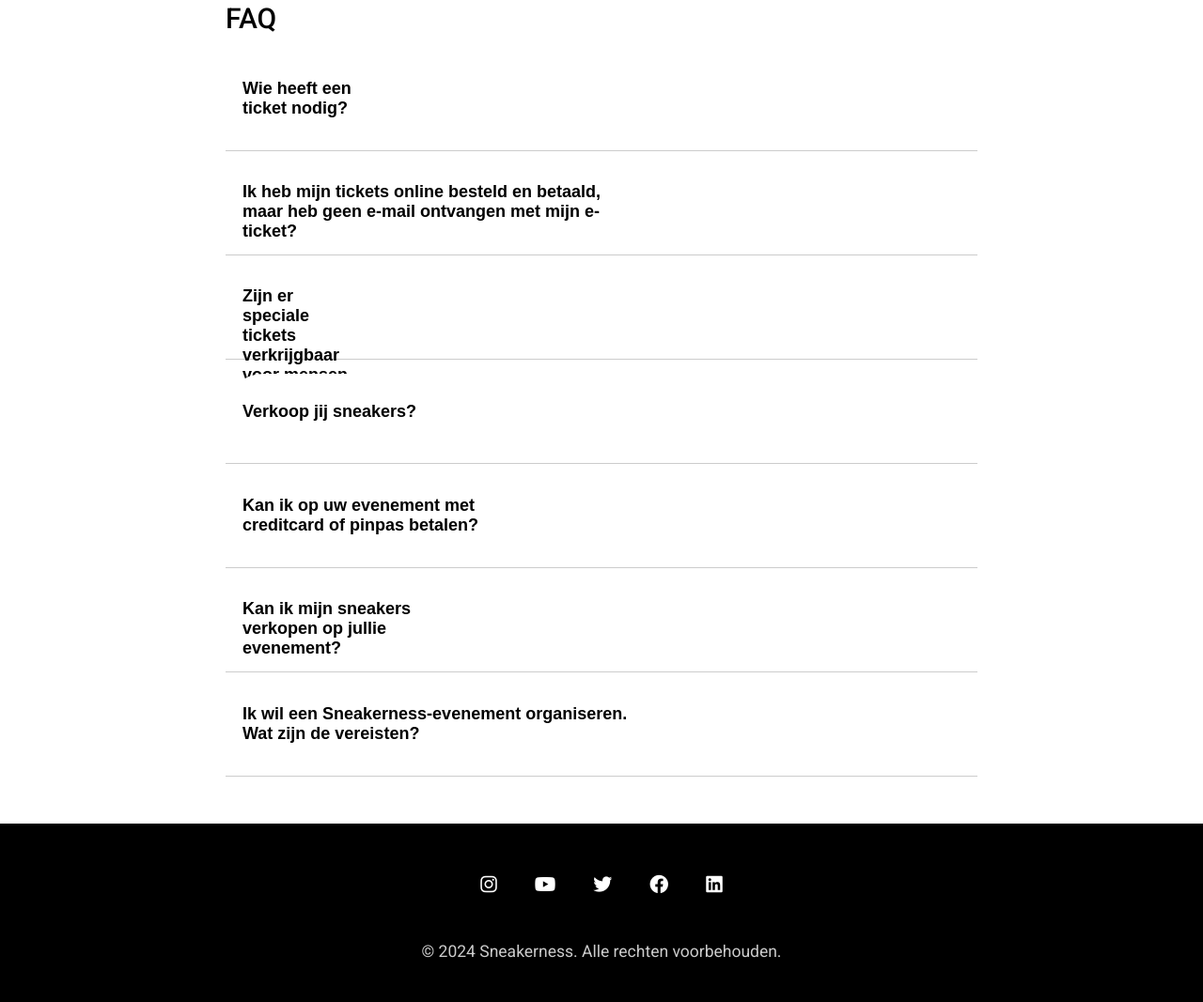
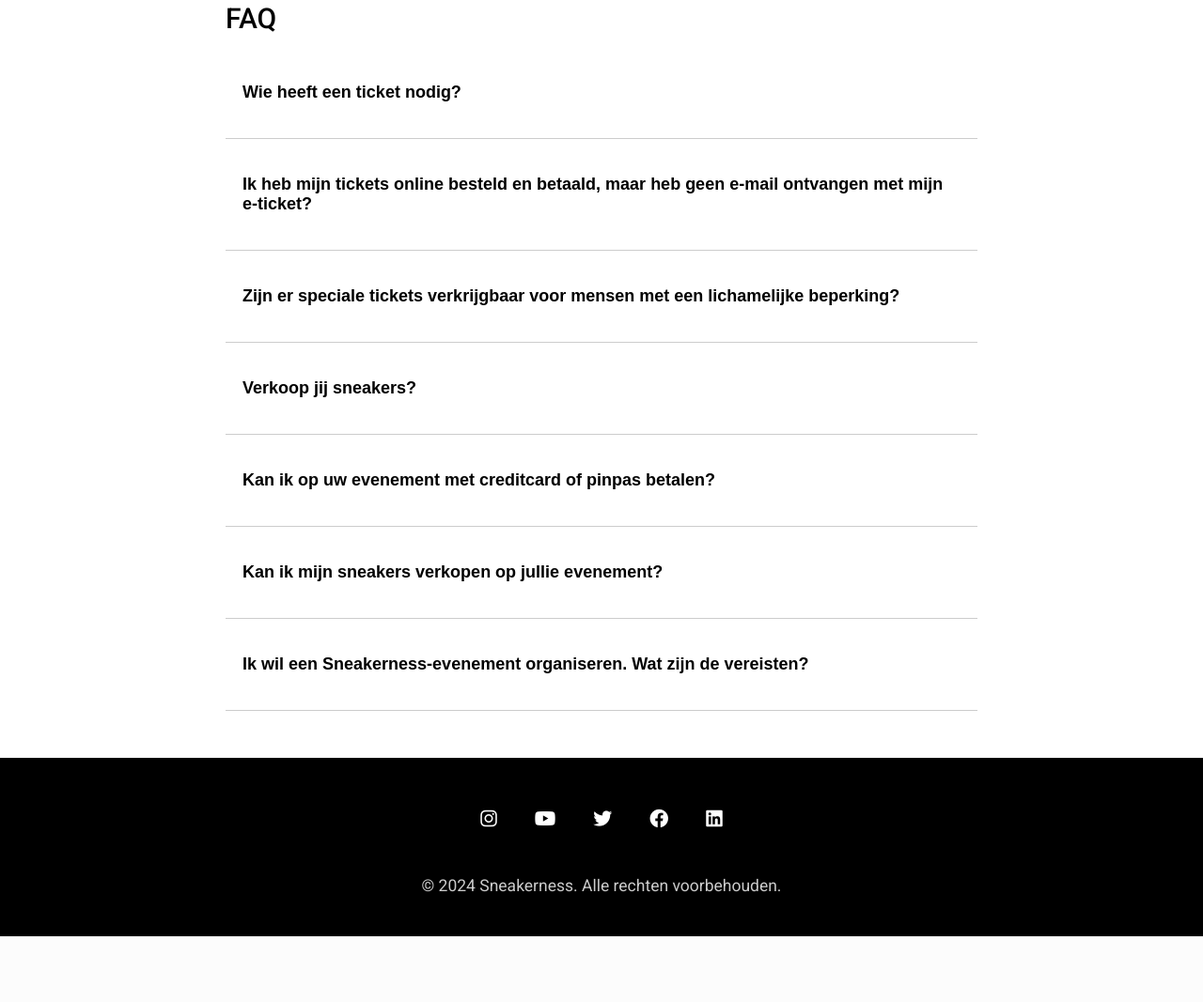
Before and after one commit to Dynamiteboem2/Project_p1_lj2, a PHP site: page /HTML/Faq.html in a window 1280 px wide. Shown: the part 60-1127 px from the top of the page at 94% size. After the commit the page ends 1057 px from the top, so only its background shows below. Run offline with PHP 8.4, Linux system fonts and the light colour scheme.

Commit message:
Verandering in scss en faq

```diff
--- a/HTML/Faq.html
+++ b/HTML/Faq.html
@@ -109,11 +109,25 @@
     margin: 50px auto;
     font-family: 'Arial', sans-serif;
 }
+.faq-item {
+    display: block; /* Zorgt ervoor dat de vraag en het antwoord onder elkaar staan */
+    padding: 20px 0;
+    border-bottom: 1px solid #ccc;
+}
 
-.faq-item {
-    border-bottom: 1px solid #ccc;
-    padding: 15px 0;
+.faq-item h3 {
+    font-size: 20px;
+    font-weight: bold;
+    color: #000;
+    margin-bottom: 10px; /* Voegt ruimte toe tussen de vraag en het antwoord */
 }
+
+.faq-item p {
+    font-size: 16px;
+    line-height: 1.6;
+    margin: 0;
+}
+
 
 .accordion {
     background-color: #fff;
--- a/assets/css/main.css
+++ b/assets/css/main.css
@@ -762,26 +762,6 @@
   text-align: center;
 }
 
-.accordion {
-  background-color: rgba(0, 0, 0, 0.5529411765);
-  border-radius: 50px;
-  color: #000000;
-  cursor: pointer;
-  padding: 18px;
-  width: 100%;
-  height: 80px;
-  text-align: center;
-  border: none;
-  outline: none;
-  transition: 0.4s;
-}
-.accordion.active {
-  border-radius: 50px 50px 0 0;
-}
-.accordion:hover, .accordion.active {
-  background-color: rgba(0, 0, 0, 0.5529411765);
-}
-
 .panel {
   max-height: 0;
   overflow: hidden;
--- a/assets/scss/main.scss
+++ b/assets/scss/main.scss
@@ -93,28 +93,12 @@
   text-align: center;
 }
 
-.accordion {
-  background-color: #0000008d;
-  border-radius: 50px;
-  color: #000000;
-  cursor: pointer;
-  padding: 18px;
-  width: 100%;
-  height: 80px;
-  text-align: center;
-  border: none;
-  outline: none;
-  transition: 0.4s;
 
-  &.active {
-    border-radius: 50px 50px 0 0;
-  }
 
-  &:hover,
-  &.active {
-    background-color: #0000008d;
-  }
-}
+
+
+
+
 
 .panel {
     max-height: 0;
```
Also changed, not shown: 1 other file.
